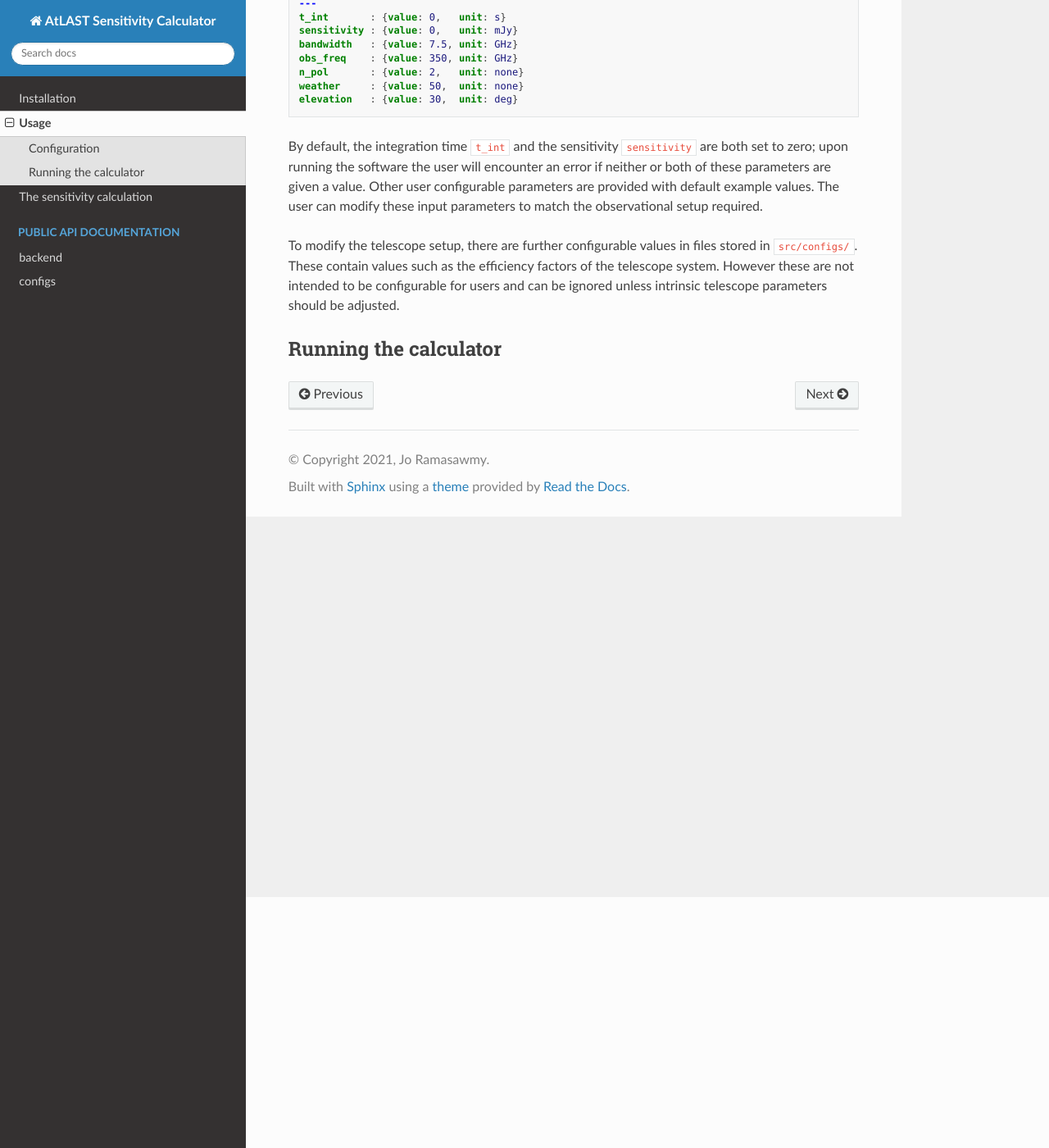
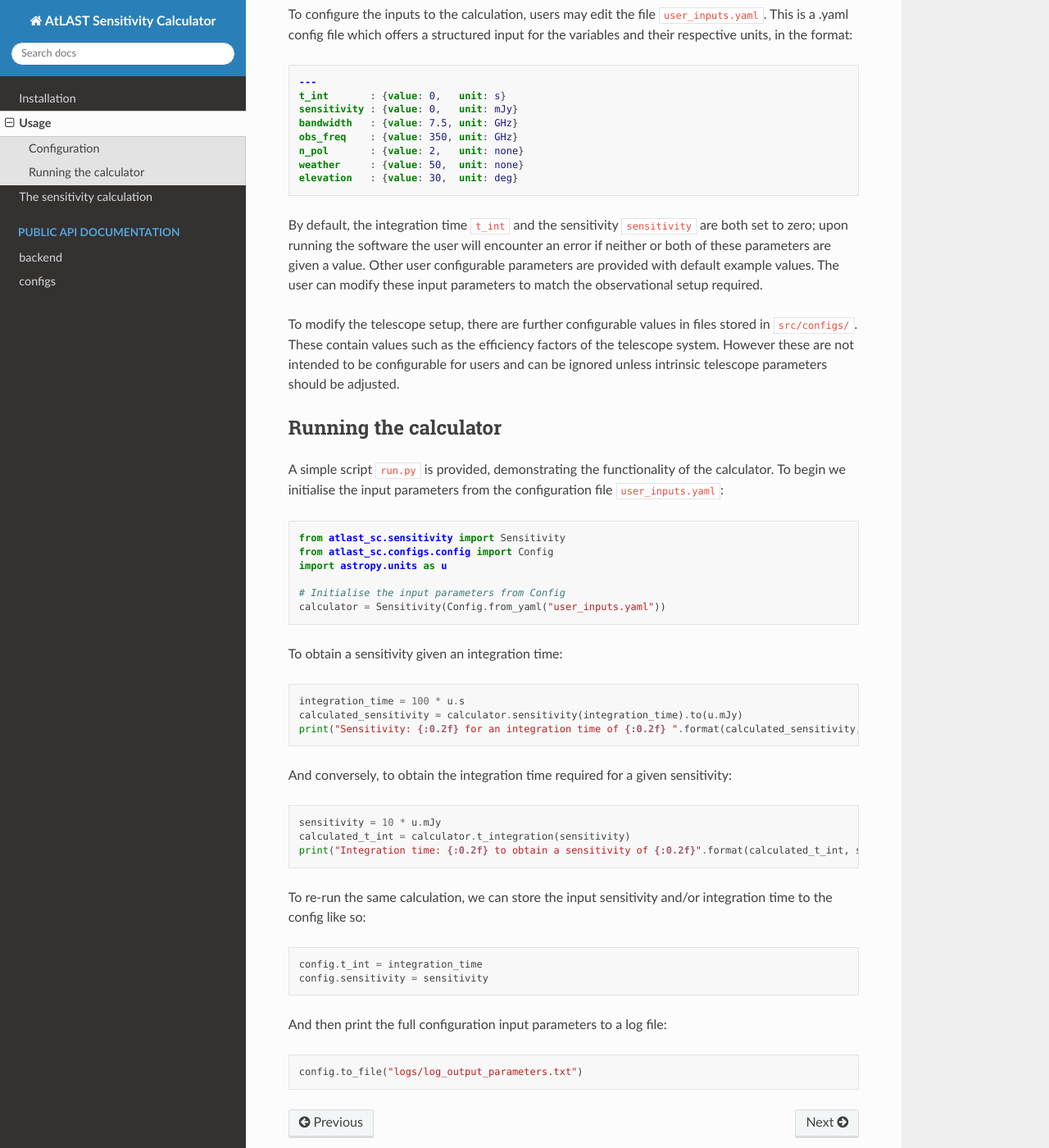
Before and after one commit to ukatc/AtLAST_sensitivity_calculator, a Sphinx documentation site: the page built from docs/source/usage.rst, in a window 1280 px wide and 1400 px high, scrolled down 306 px. Shown: the whole window at 82% size. Built offline with Sphinx 7.4.7 and the Read the Docs theme 2.0.0, drawn with Linux system fonts in a browser that asks for light colours; some of the changed text lies outside the part shown.

Commit message:
updated docs

```diff
--- a/docs/source/installation.rst
+++ b/docs/source/installation.rst
@@ -3,7 +3,7 @@ Installation
 
 Eventually this calculator will be hosted on a server and made available publicly, however for the time being it can be downloaded from this repo and run locally.
 
-To install the package the necessary steps are:
+To install the sensitivity calculator:
 
 1. Clone this github repo:
 
@@ -11,6 +11,9 @@ To install the package the necessary steps are:
 
     $ git clone https://github.com/https://github.com/ukatc/AtLAST_sensitivity_calculator.git
 
+
+To use the browser interface:
+------------------------------
 
 2. Initialise your environment: this depends on what you use for environment management
 
--- a/docs/source/usage.rst
+++ b/docs/source/usage.rst
@@ -1,5 +1,8 @@
 Usage
 =====
+
+Beyond the browser interface, the sensitivity calculator may be used as a standalone python package that can be incorporated into your python code.
+This is described in the proceeding sections. See the Public API documentation for more details.
 
 Configuration
 -------------
@@ -26,3 +29,47 @@ To modify the telescope setup, there are further configurable values in files st
 
 Running the calculator
 ----------------------
+
+A simple script ``run.py`` is provided, demonstrating the functionality of the calculator.
+To begin we initialise the input parameters from the configuration file ``user_inputs.yaml``:
+
+.. code-block:: python
+
+    from atlast_sc.sensitivity import Sensitivity
+    from atlast_sc.configs.config import Config
+    import astropy.units as u
+
+    # Initialise the input parameters from Config
+    calculator = Sensitivity(Config.from_yaml("user_inputs.yaml"))
+
+
+To obtain a sensitivity given an integration time:
+
+.. code-block:: python
+
+    integration_time = 100 * u.s
+    calculated_sensitivity = calculator.sensitivity(integration_time).to(u.mJy)
+    print("Sensitivity: {:0.2f} for an integration time of {:0.2f} ".format(calculated_sensitivity, integration_time))
+
+And conversely, to obtain the integration time required for a given sensitivity:
+
+
+.. code-block:: python
+
+    sensitivity = 10 * u.mJy
+    calculated_t_int = calculator.t_integration(sensitivity)
+    print("Integration time: {:0.2f} to obtain a sensitivity of {:0.2f}".format(calculated_t_int, sensitivity))
+
+
+To re-run the same calculation, we can store the input sensitivity and/or integration time to the config like so:
+
+.. code-block:: python
+
+    config.t_int = integration_time
+    config.sensitivity = sensitivity
+
+And then print the full configuration input parameters to a log file:
+
+.. code-block:: python
+
+    config.to_file("logs/log_output_parameters.txt")
```
